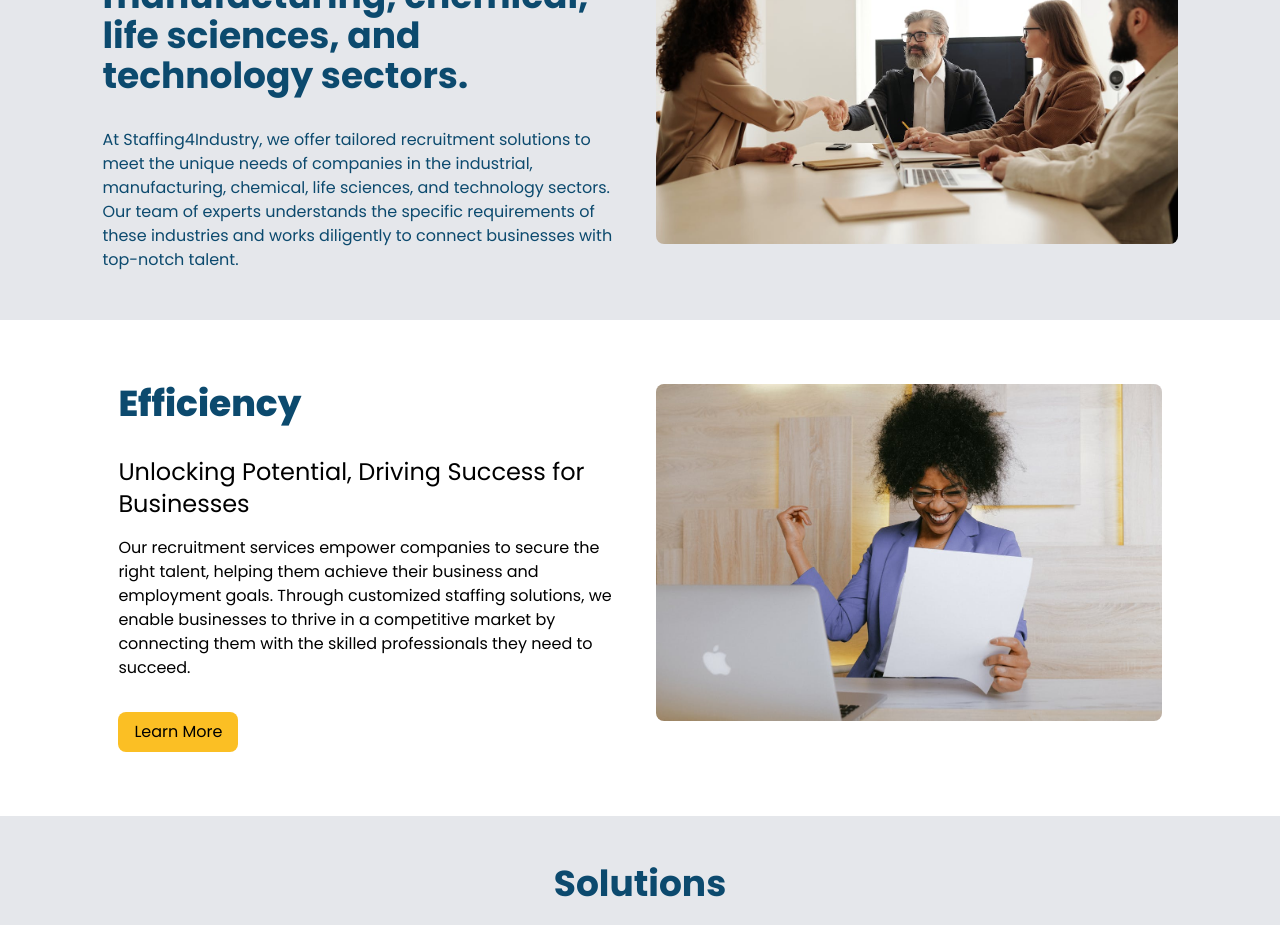
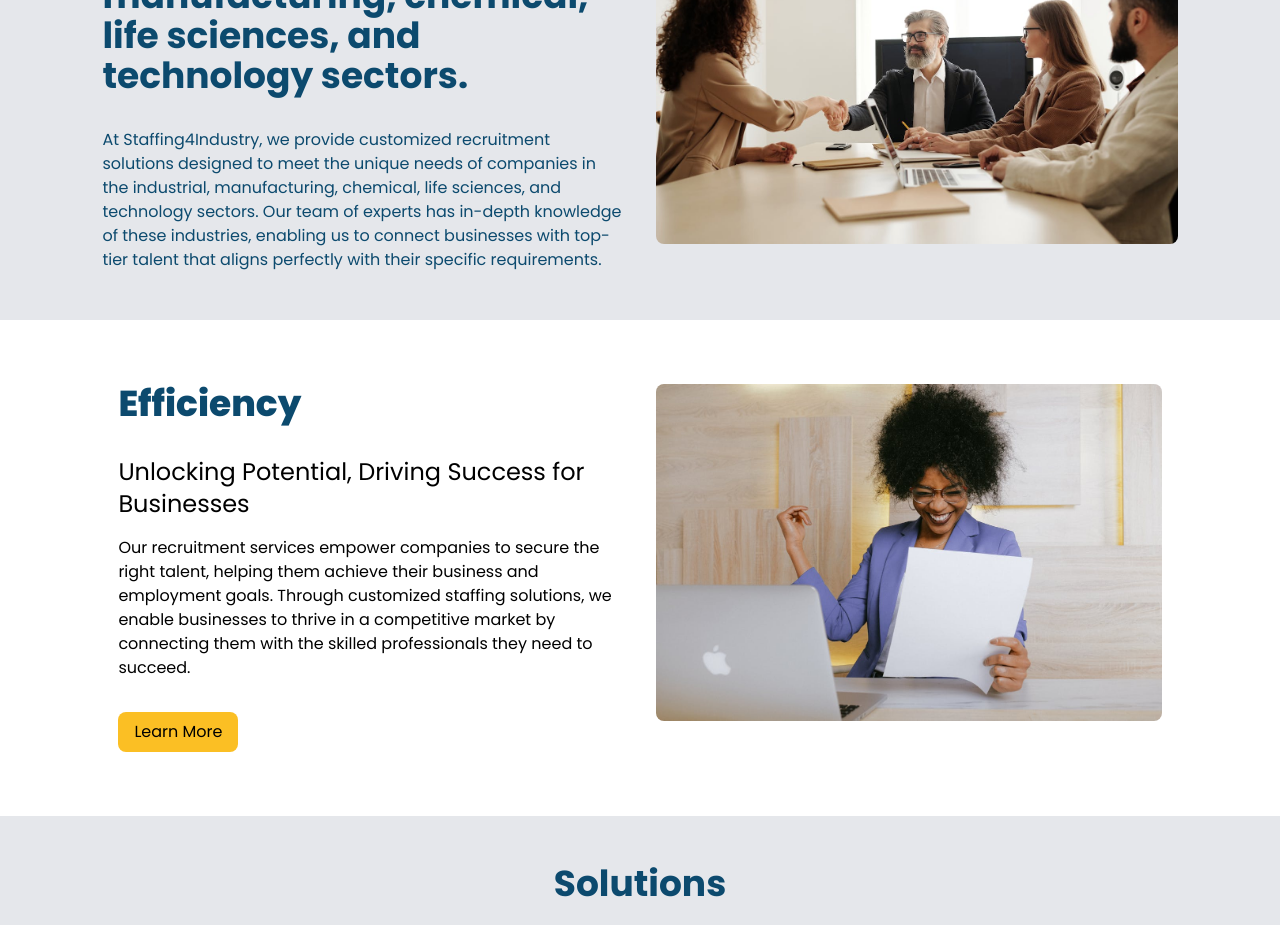
Before and after one commit to nonsoiwedinobi/staffingforindustry, a React (Vite) app: page / in a window 1280 px wide. Shown: the part 1040-1965 px from the top of the page. Built offline with nearby package versions, Linux system fonts and the light colour scheme; no server answers.

Commit message:
Specialties

```diff
--- a/src/components/Specialties.jsx
+++ b/src/components/Specialties.jsx
@@ -12,12 +12,12 @@ const Specialties = () => {
               chemical, life sciences, and technology sectors.
             </h2>
             <p className="specialties-text text-sky-900 text-base leading-6">
-              At Staffing4Industry, we offer tailored recruitment solutions to
-              meet the unique needs of companies in the industrial,
+              At Staffing4Industry, we provide customized recruitment solutions
+              designed to meet the unique needs of companies in the industrial,
               manufacturing, chemical, life sciences, and technology sectors.
-              Our team of experts understands the specific requirements of these
-              industries and works diligently to connect businesses with
-              top-notch talent.
+              Our team of experts has in-depth knowledge of these industries,
+              enabling us to connect businesses with top-tier talent that aligns
+              perfectly with their specific requirements.
             </p>
           </article>
           <div className="flex-1 min-w-[300px]">
```
